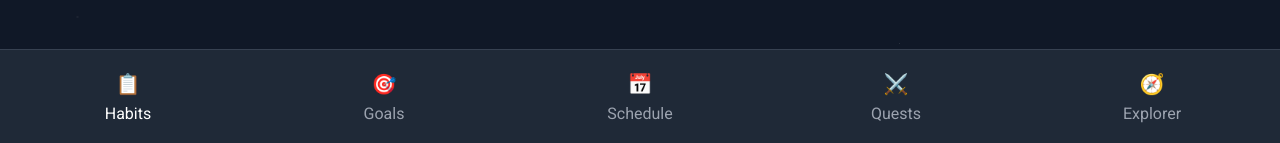
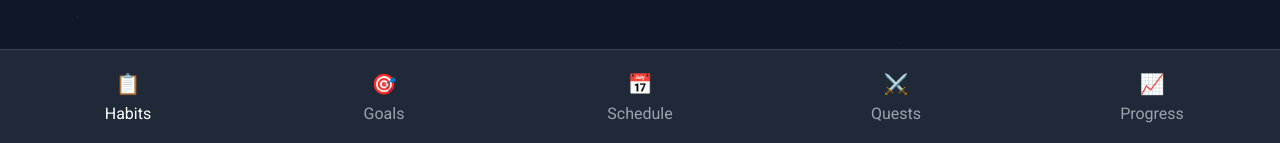
Before and after one commit to jakewoodworth/SublimeApp, a React (Vite) app: page / in a window 1280 px wide. Shown: the part 654-797 px from the top of the page. Built offline with nearby package versions, Linux system fonts and the light colour scheme.

Commit message:
Add progress tab and remove explorer

```diff
--- a/App.tsx
+++ b/App.tsx
@@ -1,7 +1,7 @@
 import React, { useState, useCallback, useEffect } from 'react';
 import type { Avatar, Goal, Habit, Milestone, TimeBlock, Quest } from './types';
 import Header from './components/Header';
-import Dashboard from './components/Dashboard';
+import Progress from './components/Progress';
 import HabitTracker from './components/HabitTracker';
 import GoalTracker from './components/GoalTracker';
 import ScheduleManager from './components/ScheduleManager';
@@ -92,7 +92,7 @@ const App: React.FC = () => {
     const [isSuggestingHabits, setIsSuggestingHabits] = useState<boolean>(false);
     const [isSuggestingQuests, setIsSuggestingQuests] = useState<boolean>(false);
     const [activeQuestId, setActiveQuestId] = useState<string | null>(null);
-    const [activeTab, setActiveTab] = useState<'habits' | 'goals' | 'schedule' | 'quests' | 'explorer'>('habits');
+    const [activeTab, setActiveTab] = useState<'habits' | 'goals' | 'schedule' | 'quests' | 'progress'>('habits');
     const [suggestionTarget, setSuggestionTarget] = useState<string>('');
 
     // --- Experience & Leveling ---
@@ -459,9 +459,9 @@ const App: React.FC = () => {
                         className="w-full md:w-1/2 bg-gray-800 border border-gray-700 rounded-md py-2 px-3 text-white"
                     />
                 </div>
-                {activeTab === 'explorer' && (
+                {activeTab === 'progress' && (
                     <div className="grid grid-cols-1 md:grid-cols-2 lg:grid-cols-3 gap-8 mb-8">
-                        <Dashboard avatar={avatar} />
+                        <Progress avatar={avatar} />
                     </div>
                 )}
 
@@ -577,13 +577,13 @@ const App: React.FC = () => {
                     <span>Quests</span>
                 </button>
                 <button
-                    onClick={() => setActiveTab('explorer')}
-                    className={`flex-1 flex flex-col items-center gap-1 py-3 focus:outline-none focus:ring-2 focus:ring-cyan-500 ${activeTab === 'explorer' ? 'text-white' : ''}`}
-                    aria-label="Explorer"
-                    aria-current={activeTab === 'explorer' ? 'page' : undefined}
+                    onClick={() => setActiveTab('progress')}
+                    className={`flex-1 flex flex-col items-center gap-1 py-3 focus:outline-none focus:ring-2 focus:ring-cyan-500 ${activeTab === 'progress' ? 'text-white' : ''}`}
+                    aria-label="Progress"
+                    aria-current={activeTab === 'progress' ? 'page' : undefined}
                 >
-                    <span className="text-xl" aria-hidden="true">🧭</span>
-                    <span>Explorer</span>
+                    <span className="text-xl" aria-hidden="true">📈</span>
+                    <span>Progress</span>
                 </button>
             </nav>
         </div>
--- a/components/Dashboard.tsx
+++ b/components/Progress.tsx
@@ -3,11 +3,11 @@ import type { Avatar } from '../types';
 import QuestCard from './QuestCard';
 import { StarIcon } from './IconComponents';
 
-interface DashboardProps {
+interface ProgressProps {
     avatar: Avatar;
 }
 
-const Dashboard: React.FC<DashboardProps> = ({ avatar }) => {
+const Progress: React.FC<ProgressProps> = ({ avatar }) => {
     const progressPercentage = (avatar.currentXP / avatar.xpToNextLevel) * 100;
 
     return (
@@ -24,7 +24,7 @@ const Dashboard: React.FC<DashboardProps> = ({ avatar }) => {
                     </div>
                 </div>
                 <div className="flex-grow w-full text-center md:text-left">
-                    <h2 className="font-orbitron text-xl md:text-2xl text-white mb-2">Explorer Level {avatar.level}</h2>
+                    <h2 className="font-orbitron text-xl md:text-2xl text-white mb-2">Level {avatar.level}</h2>
                     <p className="text-gray-400 mb-4 text-sm md:text-base">Your journey to the sublime continues. Keep up the momentum!</p>
                     <div className="w-full bg-gray-700 rounded-full h-4 overflow-hidden border border-gray-600">
                         <div
@@ -42,4 +42,4 @@ const Dashboard: React.FC<DashboardProps> = ({ avatar }) => {
     );
 };
 
-export default Dashboard;
+export default Progress;
```
